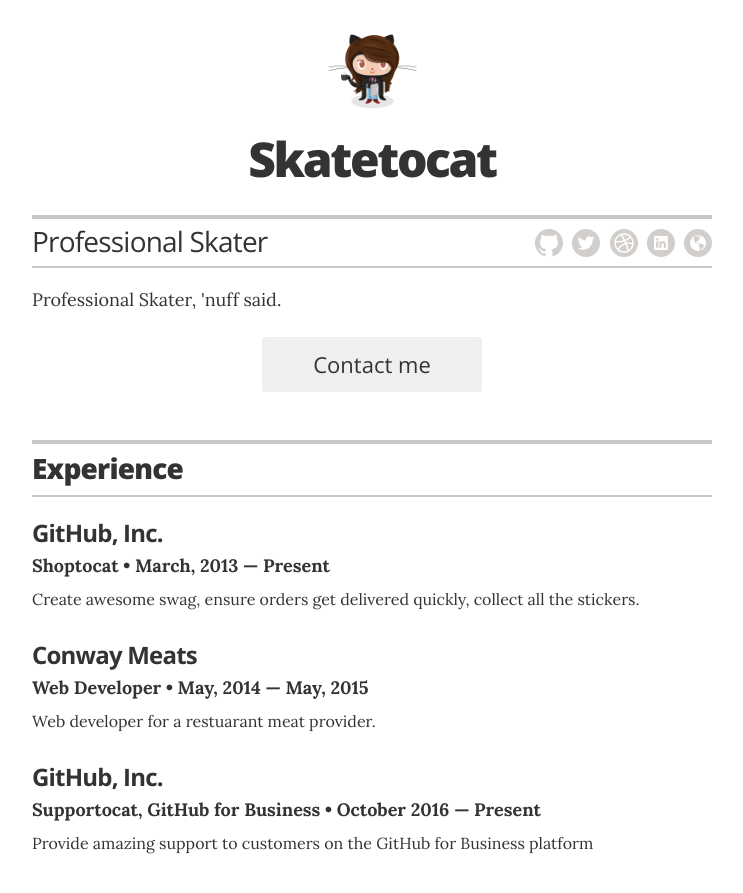
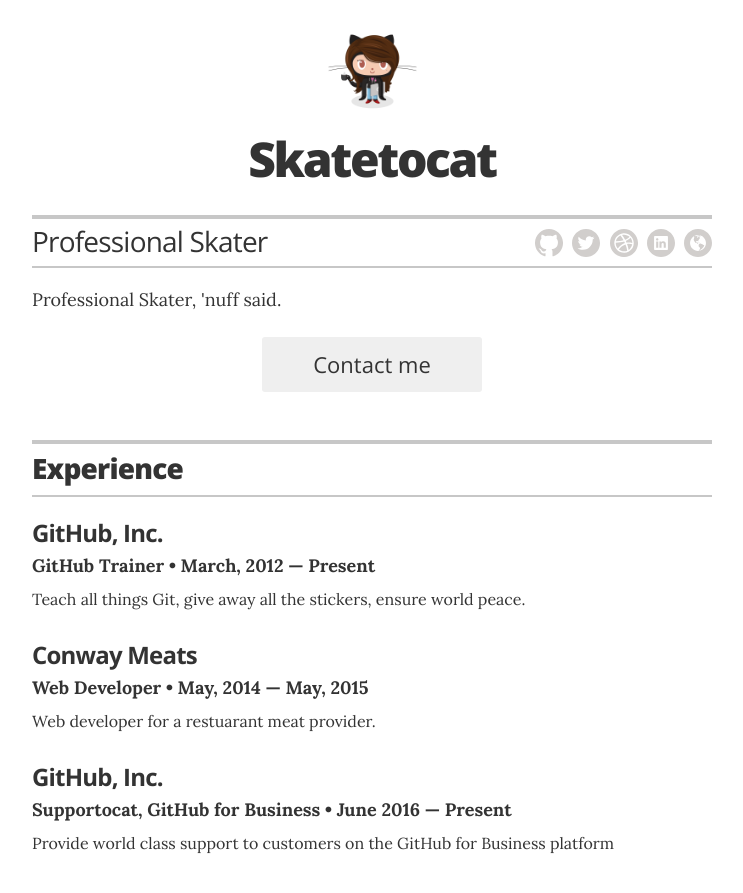
Before and after one commit to dhanushdeveloper429/merge-conflict, a Jekyll site: the page built from index.html, in a window 1280 px wide and 900 px high. Shown: the top 893 px of the window, without its empty margins (268-1011 px from the left). Built offline with Jekyll 4.4.1, drawn with Linux system fonts in a browser that asks for light colours.

Commit message:
Add Training and update support experience

```diff
--- a/_data/experience.yml
+++ b/_data/experience.yml
@@ -1,9 +1,9 @@
 # Jobs
-# Shoptocat
+# Trainer
 - company: GitHub, Inc.
-  position: Shoptocat
-  duration: March, 2013 &mdash; Present
-  summary: Create awesome swag, ensure orders get delivered quickly, collect all the stickers.
+  position: GitHub Trainer
+  duration: March, 2012 &mdash; Present
+  summary: Teach all things Git, give away all the stickers, ensure world peace.
 
 # Job Title
 - company: Conway Meats
@@ -11,9 +11,8 @@
   duration: May, 2014 &mdash; May, 2015
   summary: Web developer for a restuarant meat provider.
 
-
 # Supportocat
 - company: GitHub, Inc.
   position: Supportocat, GitHub for Business
-  duration:  October 2016 &mdash; Present
-  summary: Provide amazing support to customers on the GitHub for Business platform
+  duration:  June 2016 &mdash; Present
+  summary: Provide world class support to customers on the GitHub for Business platform
```
